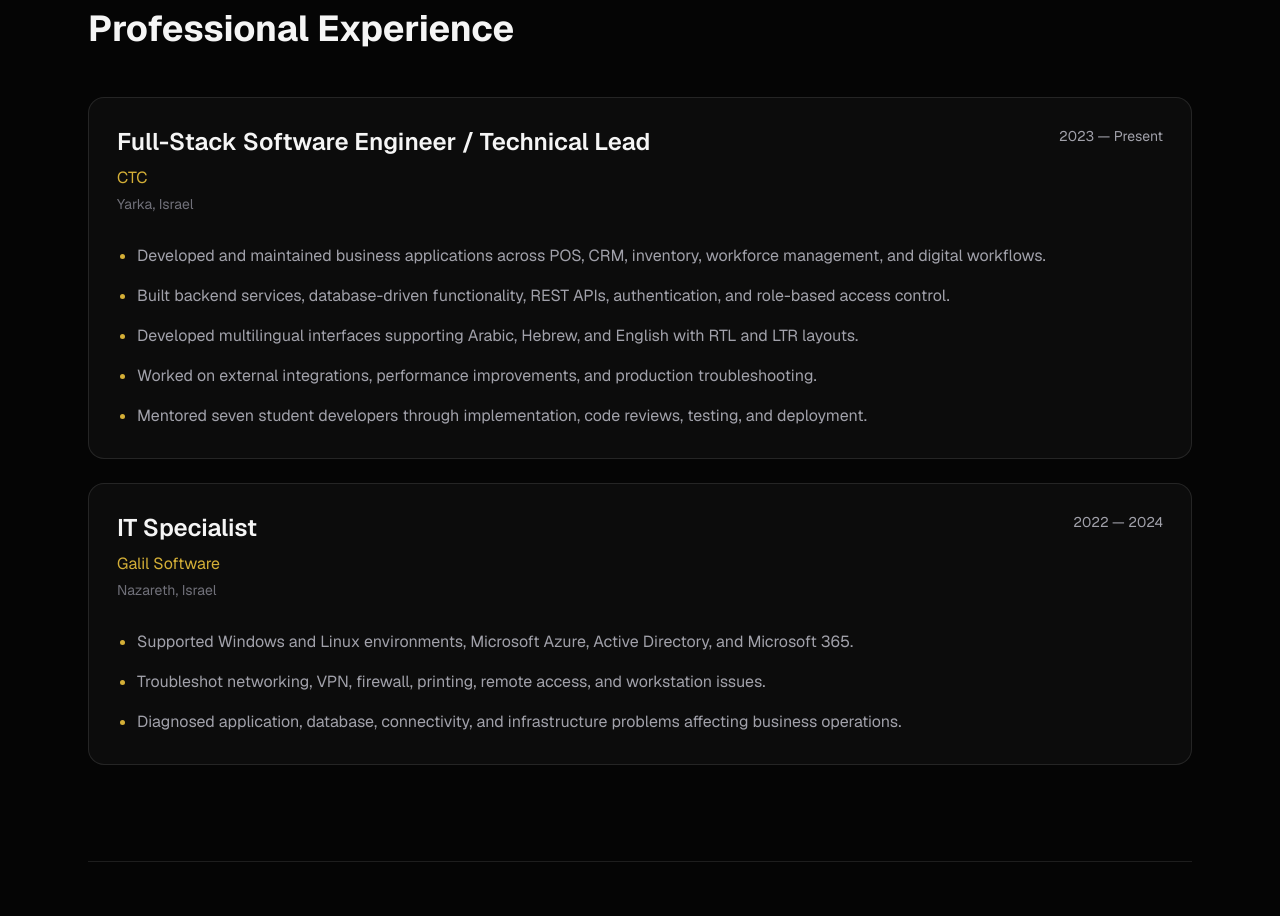
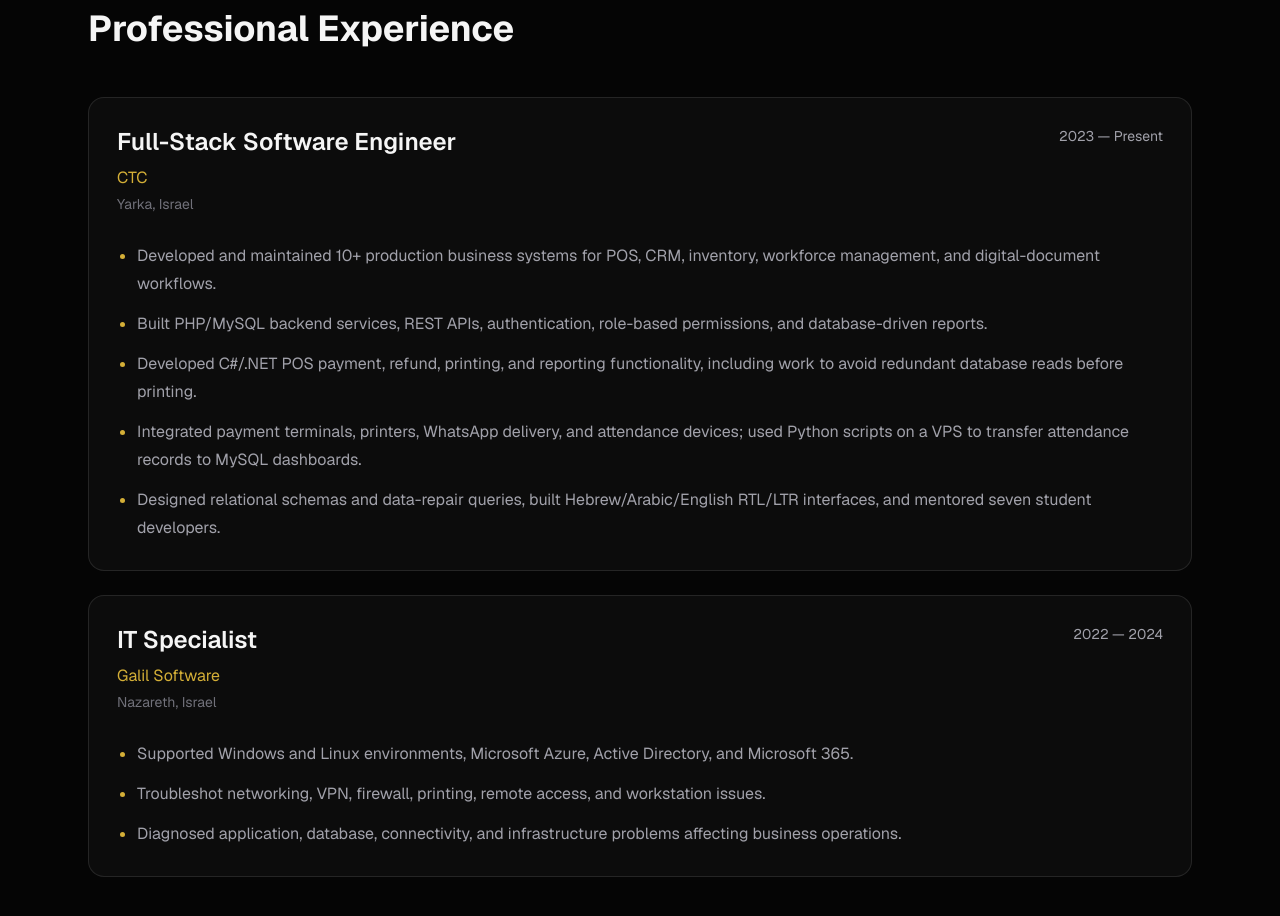
Before and after one commit to farahkh99/farah-portfolio, a Next.js app: page / in a window 1280 px wide. Shown: the part 1560-2476 px from the top of the page. Built offline with nearby package versions, Linux system fonts and the light colour scheme.

Commit message:
refine portfolio: src/data/experiences.ts

```diff
--- a/src/data/experiences.ts
+++ b/src/data/experiences.ts
@@ -1,16 +1,17 @@
-
 export const experiences = [
   {
-    role: "Full-Stack Software Engineer / Technical Lead",
+    role: "Full-Stack Software Engineer",
     company: "CTC",
     location: "Yarka, Israel",
     period: "2023 — Present",
+    employmentNote:
+      "Part-time while also employed at Galil Software; subsequently transitioned to full-time.",
     responsibilities: [
-      "Developed and maintained business applications across POS, CRM, inventory, workforce management, and digital workflows.",
-      "Built backend services, database-driven functionality, REST APIs, authentication, and role-based access control.",
-      "Developed multilingual interfaces supporting Arabic, Hebrew, and English with RTL and LTR layouts.",
-      "Worked on external integrations, performance improvements, and production troubleshooting.",
-      "Mentored seven student developers through implementation, code reviews, testing, and deployment.",
+      "Developed and maintained 10+ production business systems for POS, CRM, inventory, workforce management, and digital-document workflows.",
+      "Built PHP/MySQL backend services, REST APIs, authentication, role-based permissions, and database-driven reports.",
+      "Developed C#/.NET POS payment, refund, printing, and reporting functionality, including work to avoid redundant database reads before printing.",
+      "Integrated payment terminals, printers, WhatsApp delivery, and attendance devices; used Python scripts on a VPS to transfer attendance records to MySQL dashboards.",
+      "Designed relational schemas and data-repair queries, built Hebrew/Arabic/English RTL/LTR interfaces, and mentored seven student developers.",
     ],
   },
   {
```
